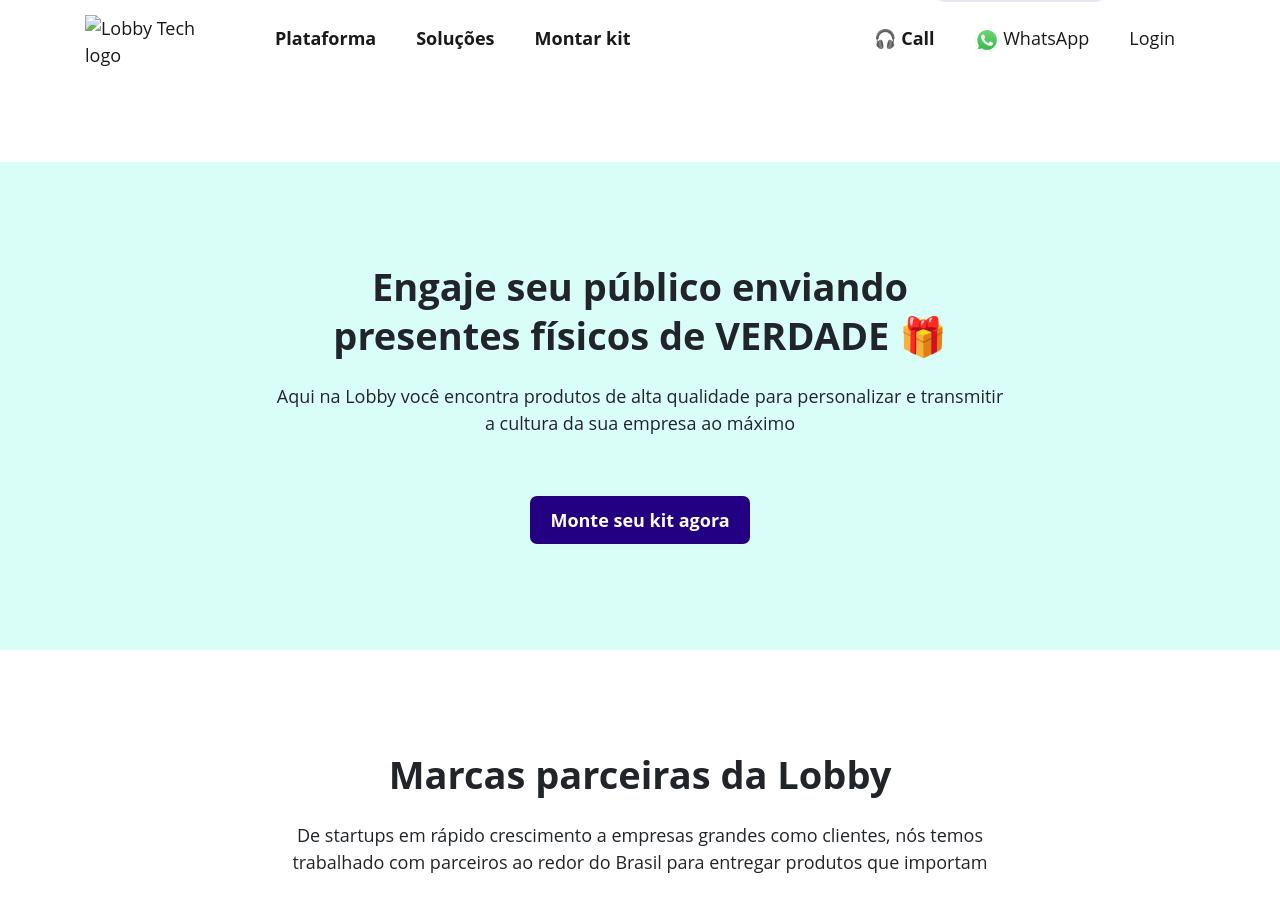
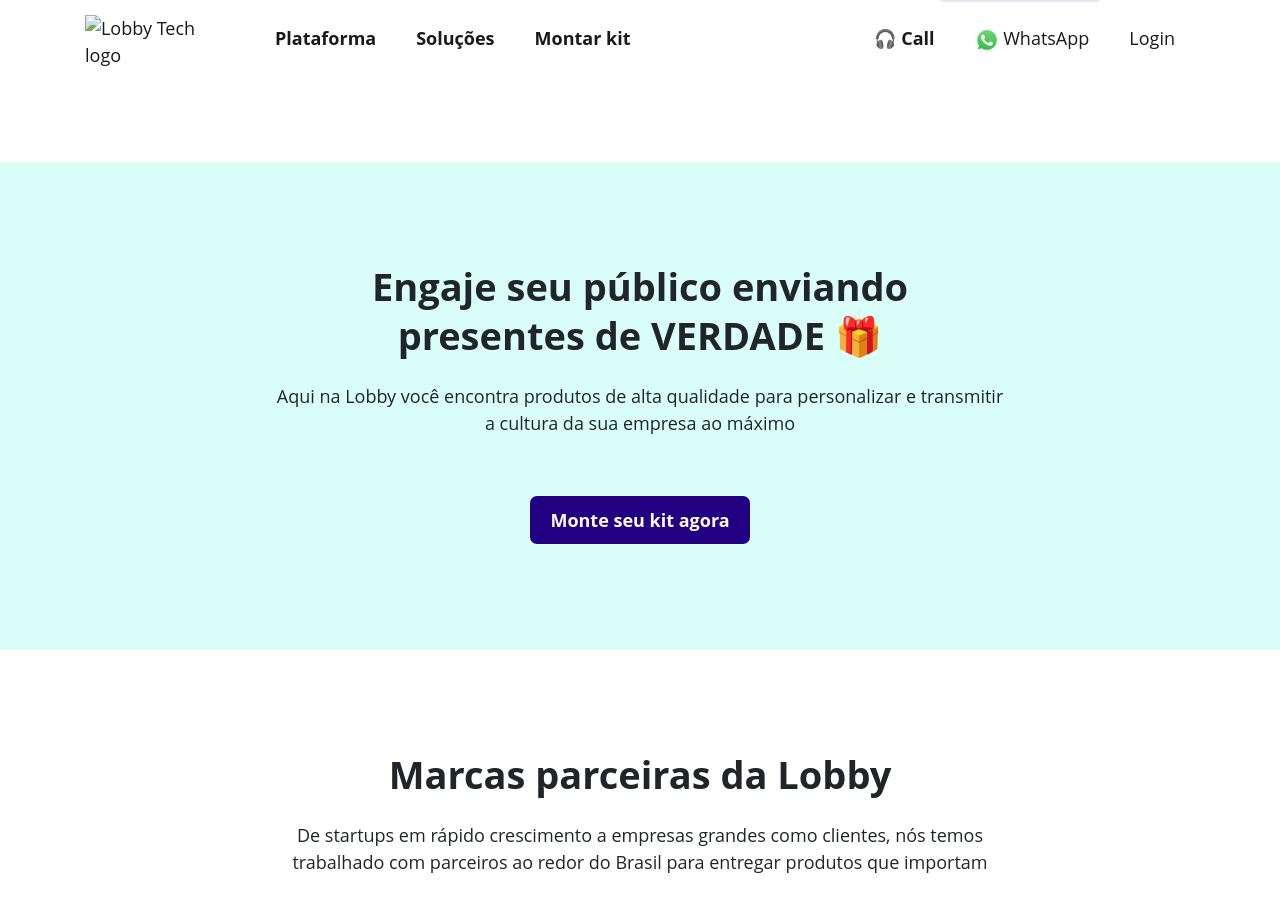
Before and after one commit to lobby-tech/lobby.tech, a Jekyll site: the page built from index.html, in a window 1280 px wide and 900 px high, scrolled down 3434 px. Built offline with Jekyll 4.4.1, drawn with Linux system fonts in a browser that asks for light colours; a script that is not in the unit is left out; comment, search, counter and statistics services are not loaded.

Commit message:
Updated site

```diff
--- a/index.html
+++ b/index.html
@@ -260,7 +260,7 @@ layout: home
   <div class="container">
     <div class="row">
       <div class="col-12 col-lg-8 offset-lg-2">
-        <h1 class="font--xl">Engaje seu público enviando presentes físicos de VERDADE 🎁</h1>
+        <h1 class="font--xl">Engaje seu público enviando presentes de VERDADE 🎁</h1>
         <p>
           Aqui na Lobby você encontra produtos de alta qualidade para personalizar e transmitir a cultura da sua empresa ao máximo
         </p>
```
